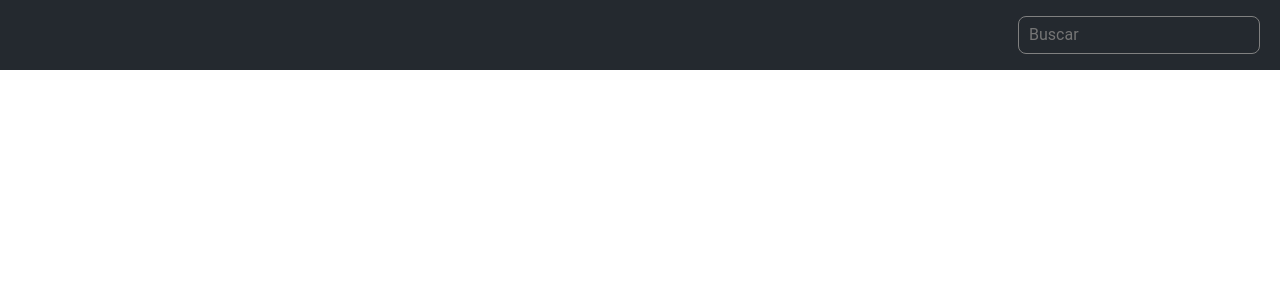
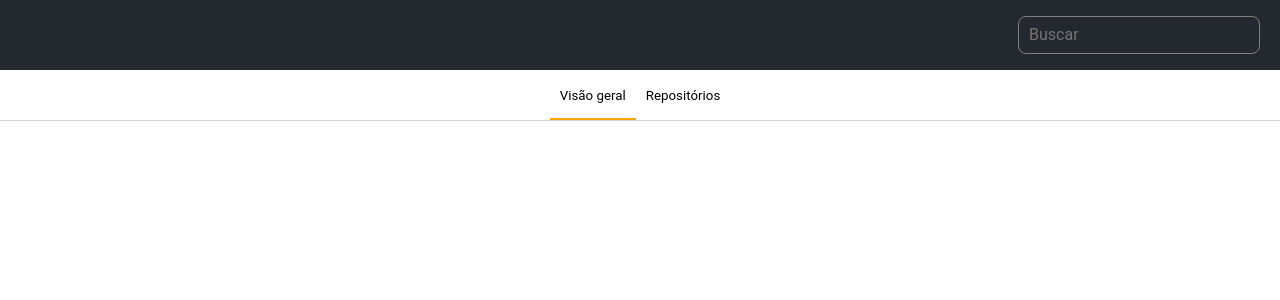
Before and after one commit to fourpixelit/fourpixel-desafio-frontend-junior, a React (Create React App) app: page / in a window 1280 px wide. Shown: the top 300 px of the page. Built offline with nearby package versions, Linux system fonts and the light colour scheme.

Commit message:
main e nav header

```diff
--- a/src/App.tsx
+++ b/src/App.tsx
@@ -3,6 +3,7 @@ import "./App.css";
 import { Api } from "./lib/api";
 import { Header } from "./components/header/Header";
 import { IUser } from "./interfaces/IUser";
+import { Main } from "./components/main/Main";
 
 class App extends React.Component<
   {},
@@ -39,6 +40,7 @@ class App extends React.Component<
           searchHandleChange={this.searchHandleChange}
           searchHandleKeyPress={this.searchHandleKeyPress}
         />
+        <Main user={this.state.user} />
       </div>
     );
   }
--- /dev/null
+++ b/src/components/main/Main.tsx
@@ -0,0 +1,43 @@
+import React from "react";
+import { IUser } from "../../interfaces/IUser";
+import "./Main.css";
+import { TabsHeader } from "./tabs-header/TabsHeader";
+
+const TABS = [
+  { tabName: "overiew", title: "Visão geral" },
+  { tabName: "repositories", title: "Repositórios" },
+];
+
+interface IMainProps {
+  user: IUser | undefined;
+}
+
+interface IMainState {
+  activeTab: string;
+}
+
+export class Main extends React.Component<IMainProps, IMainState> {
+  constructor(props: IMainProps) {
+    super(props);
+
+    this.state = {
+      activeTab: "overiew",
+    };
+  }
+
+  activeTabHandleChange = (tabName: string) => {
+    this.setState({ activeTab: tabName });
+  };
+
+  render() {
+    return (
+      <main>
+        <TabsHeader
+          tabs={TABS}
+          activeTab={this.state.activeTab}
+          handleChangeTab={this.activeTabHandleChange}
+        />
+      </main>
+    );
+  }
+}
--- /dev/null
+++ b/src/components/main/tabs-header/TabsHeader.css
@@ -0,0 +1,39 @@
+nav {
+  width: 100%;
+  height: 50px;
+  position: sticky;
+  border-bottom: 1px solid lightgrey;
+}
+
+nav > ul {
+  height: 100%;
+  display: flex;
+  flex-direction: row;
+  align-items: flex-end;
+  align-content: center;
+  justify-content: center;
+}
+
+nav > ul > li {
+  height: 46px;
+  padding: 0 10px;
+  list-style-type: none;
+  border-bottom: 2px solid white;
+}
+
+nav > ul > li.active {
+  border-bottom-color: orange;
+}
+
+nav > ul > li:hover:not(.active) {
+  border-bottom-color: lightgrey;
+}
+
+nav > ul > li > button {
+  width: 100%;
+  height: 100%;
+  outline: none;
+  border: none;
+  background-color: inherit;
+  cursor: pointer;
+}
--- /dev/null
+++ b/src/components/main/tabs-header/TabsHeader.tsx
@@ -0,0 +1,34 @@
+import React from "react";
+import { renderClass } from "../../../lib/util";
+import "./TabsHeader.css";
+
+interface ITabsHeaderProps {
+  tabs: { tabName: string; title: string }[];
+  activeTab: string;
+  handleChangeTab: (tabName: string) => void;
+}
+
+export class TabsHeader extends React.Component<ITabsHeaderProps, {}> {
+  render() {
+    const tabsRendered = this.props.tabs.map((tab) => {
+      return (
+        <li
+          key={tab.tabName}
+          className={renderClass({
+            active: tab.tabName === this.props.activeTab,
+          })}
+        >
+          <button onClick={() => this.props.handleChangeTab(tab.tabName)}>
+            {tab.title}
+          </button>
+        </li>
+      );
+    });
+
+    return (
+      <nav>
+        <ul>{tabsRendered}</ul>
+      </nav>
+    );
+  }
+}
--- /dev/null
+++ b/src/lib/util.ts
@@ -0,0 +1,6 @@
+export function renderClass(data: { [x: string]: any }): string {
+  const keys = Object.keys(data);
+  return keys
+    .reduce((result, key) => (data[key] ? `${result} ${key}` : result), "")
+    .trimLeft();
+}
```
Also changed, not shown: src/components/main/Main.css (added).
